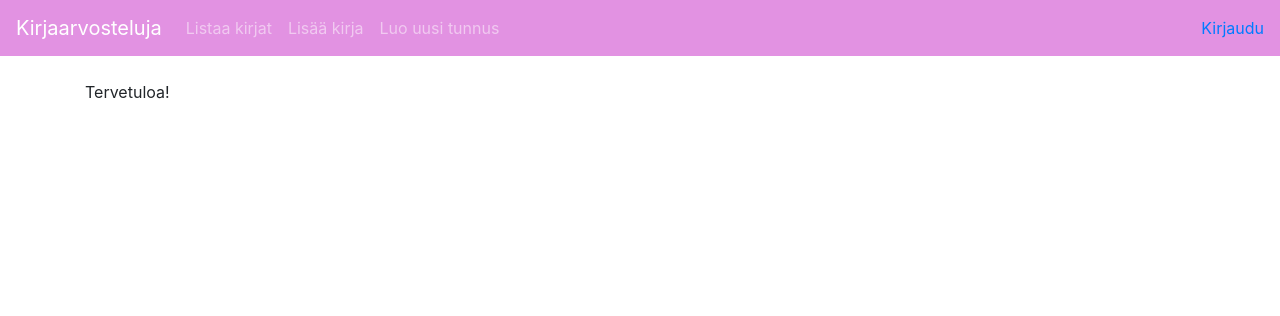
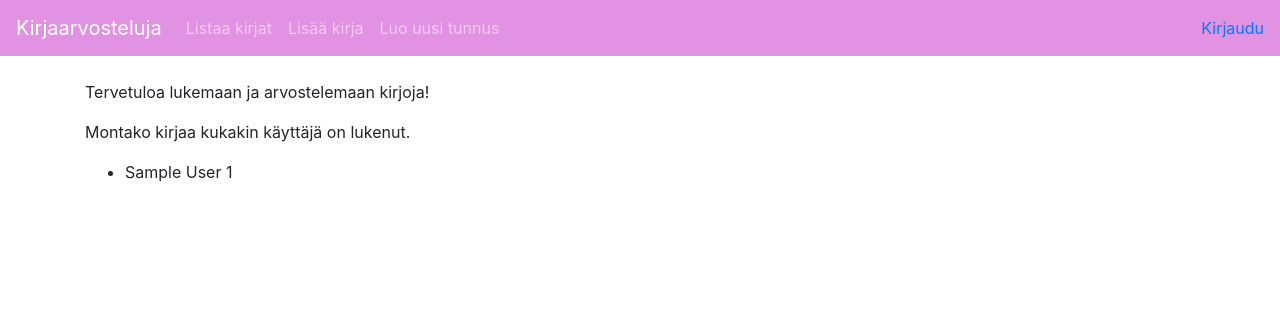
Before and after one commit to NiinaM/Kirja-arvosteluSovellus, a Flask app: page / in a window 1280 px wide. Shown: the top 316 px of the page. Run offline with Flask 2, Linux system fonts and the light colour scheme; tables that the repository leaves empty hold one stand-in row (values such as "Sample post"); some libraries are stand-ins or nearby versions.

Commit message:
yhteenvetokysely 1

```diff
--- a/application/auth/models.py
+++ b/application/auth/models.py
@@ -44,18 +44,15 @@ class User(Base, Name):
         #tällä hetkellä kaikki käyttäjät voivat muokata kaikkea
         #sellainen rooli kaikille, että he voivat muokata omia tekemisiään mutteivät muiden?
 
-    #yhteenvetokyselyt pitäisi saada toimimaan herokussa!!!
-    #@staticmethod
-    #def find_users_with_nothing_to_read(read=0):
-      #  stmt = text("SELECT Account.id, Account.name FROM Account"
-       #              " LEFT JOIN Book ON Book.account_id = Account.id"
-        #             " WHERE (Book.read IS null OR Book.read = :read)"
-         #            " GROUP BY Account.id"
-          #           " HAVING COUNT(Book.id) = 0").params(read=read)
-        #res = db.engine.execute(stmt)
+    @staticmethod
+    def how_many_books_have_different_users_read():
+        stmt = text("SELECT Account.id, Account.name, COUNT(Read_books.book_id) FROM Account "
+                    "LEFT JOIN Read_books ON Read_books.account_id = Account.id "
+                    "GROUP BY Account.id")
+        results = db.engine.execute(stmt)
 
-        #response = []
-        #for row in res:
-         #   response.append({"id":row[0], "name":row[1]})
+        response = []
+        for row in results:
+            response.append({"id":row[0], "name":row[1], "count":row[2]})
 
-        #return response
+        return response
--- a/application/templates/index.html
+++ b/application/templates/index.html
@@ -2,18 +2,18 @@
 
 {% block body %}
 <p>
-  Tervetuloa!
+  Tervetuloa lukemaan ja arvostelemaan kirjoja!
 </p>
 
-{% if needs_books is defined %}
+{% if how_many_books %}
 <p>
-  The following users have lot of free time because they have no books to read:
+  Montako kirjaa kukakin käyttäjä on lukenut.
 </p>
 
 <ul>
-  {% for user in needs_books %}
+  {% for user in how_many_books %}
   <li>
-    {{user.id}} {{user.name}}
+    {{user.name}} {{user.count}}
   </li>
   {% endfor %}
 </ul>
--- a/application/templates/layout.html
+++ b/application/templates/layout.html
@@ -9,7 +9,7 @@
   <body>
 
     <nav class="navbar navbar-expand-md navbar-dark mb-4" style="background-color: rgb(226, 146, 226);">
-      <a class="navbar-brand" href="#">Kirjaarvosteluja</a>
+      <a class="navbar-brand" href="{{ url_for('index') }}">Kirjaarvosteluja</a>
       <button class="navbar-toggler" type="button" data-toggle="collapse" data-target="#navbarCollapse" aria-controls="navbarCollapse" aria-expanded="false" aria-label="Toggle navigation">
         <span class="navbar-toggler-icon"></span>
       </button>
--- a/application/views.py
+++ b/application/views.py
@@ -4,5 +4,5 @@ from application.auth.models import User
 
 @app.route("/")
 def index():
-    return render_template("index.html")
-    #return render_template("index.html", needs_books=User.find_users_with_nothing_to_read())
+    #return render_template("index.html")
+    return render_template("index.html", how_many_books=User.how_many_books_have_different_users_read())
```
